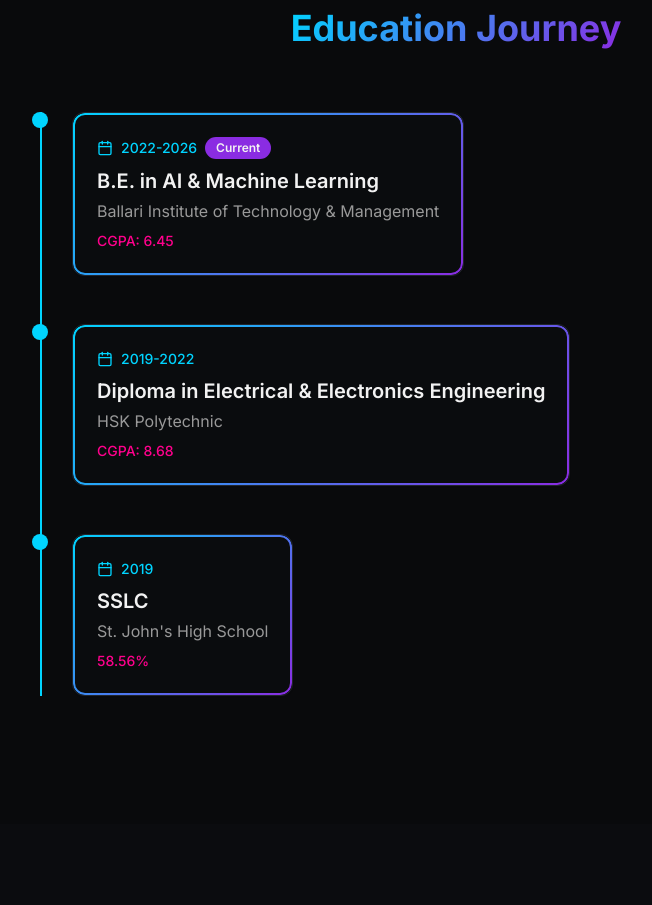
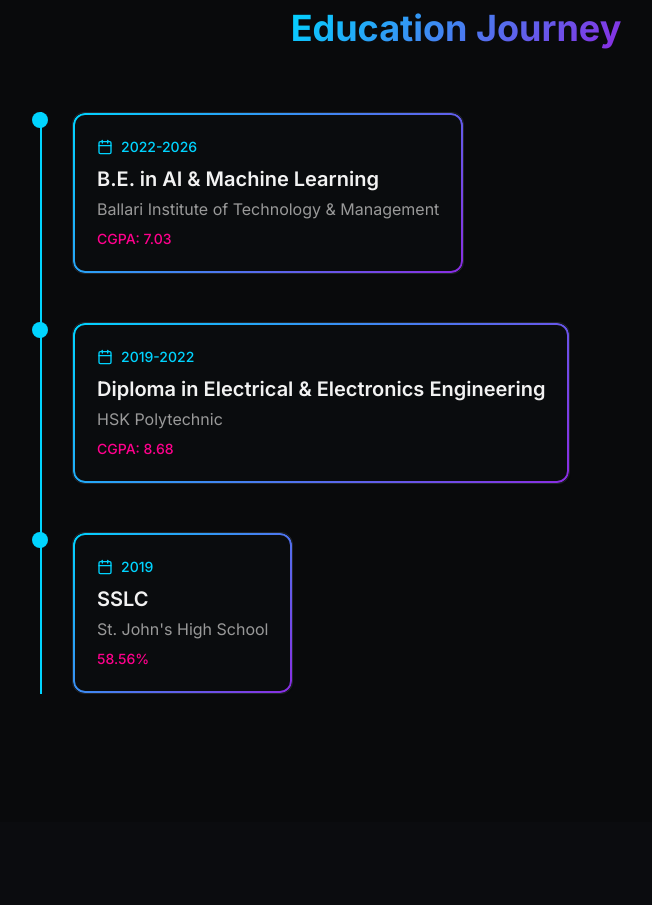
Before and after one commit to santhoshb6361/santhoshs-portfolio, a React (Vite) app: page / in a window 1280 px wide. Shown: the part 2500-3405 px from the top of the page, without its empty margins (184-836 px from the left). Built offline with nearby package versions, Linux system fonts and the light colour scheme.

Commit message:
Changes
Co-authored-by: santhoshb6361 <167219458+santhoshb6361@users.noreply.github.com>

```diff
--- a/src/components/Portfolio.tsx
+++ b/src/components/Portfolio.tsx
@@ -112,8 +112,8 @@ export const Portfolio = () => {
       degree: "B.E. in AI & Machine Learning",
       institution: "Ballari Institute of Technology & Management",
       year: "2022-2026",
-      grade: "CGPA: 6.45",
-      status: "current"
+      grade: "CGPA: 7.03",
+      status: "completed"
     },
     {
       degree: "Diploma in Electrical & Electronics Engineering",
```
